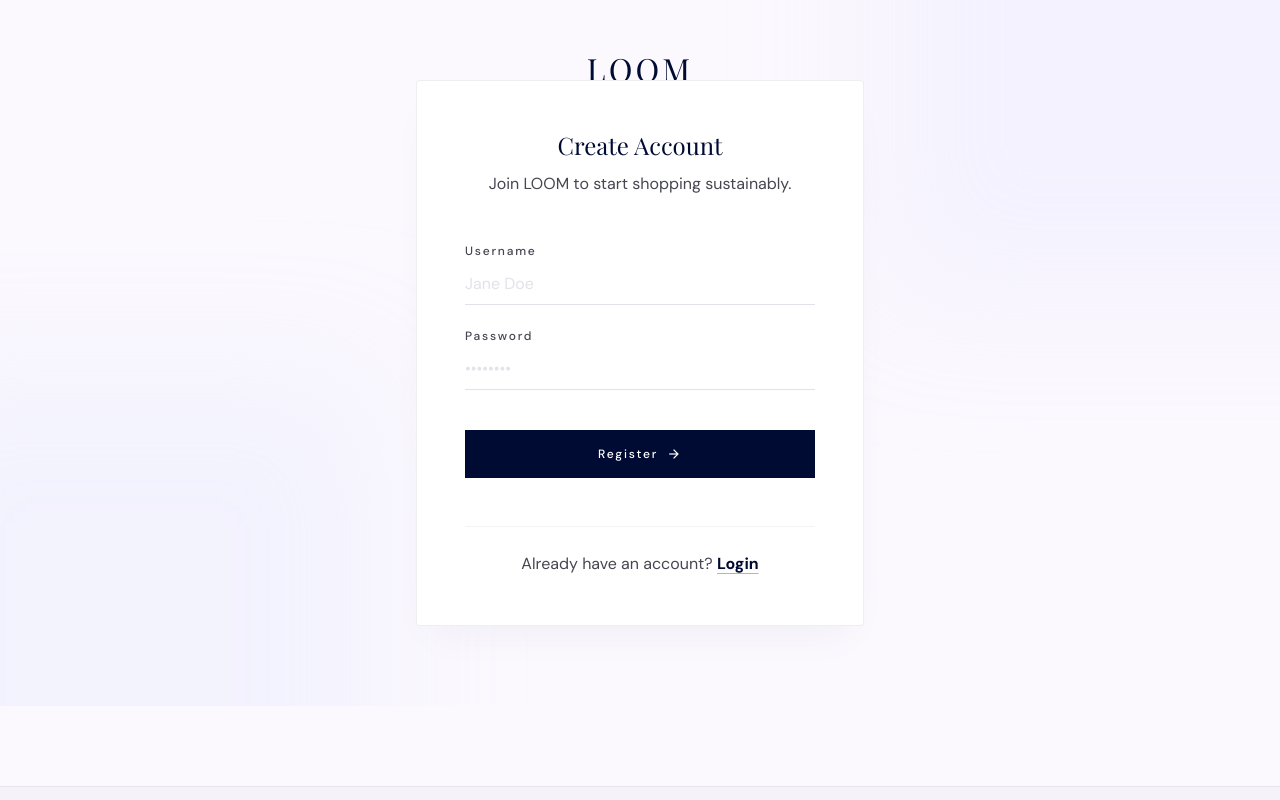
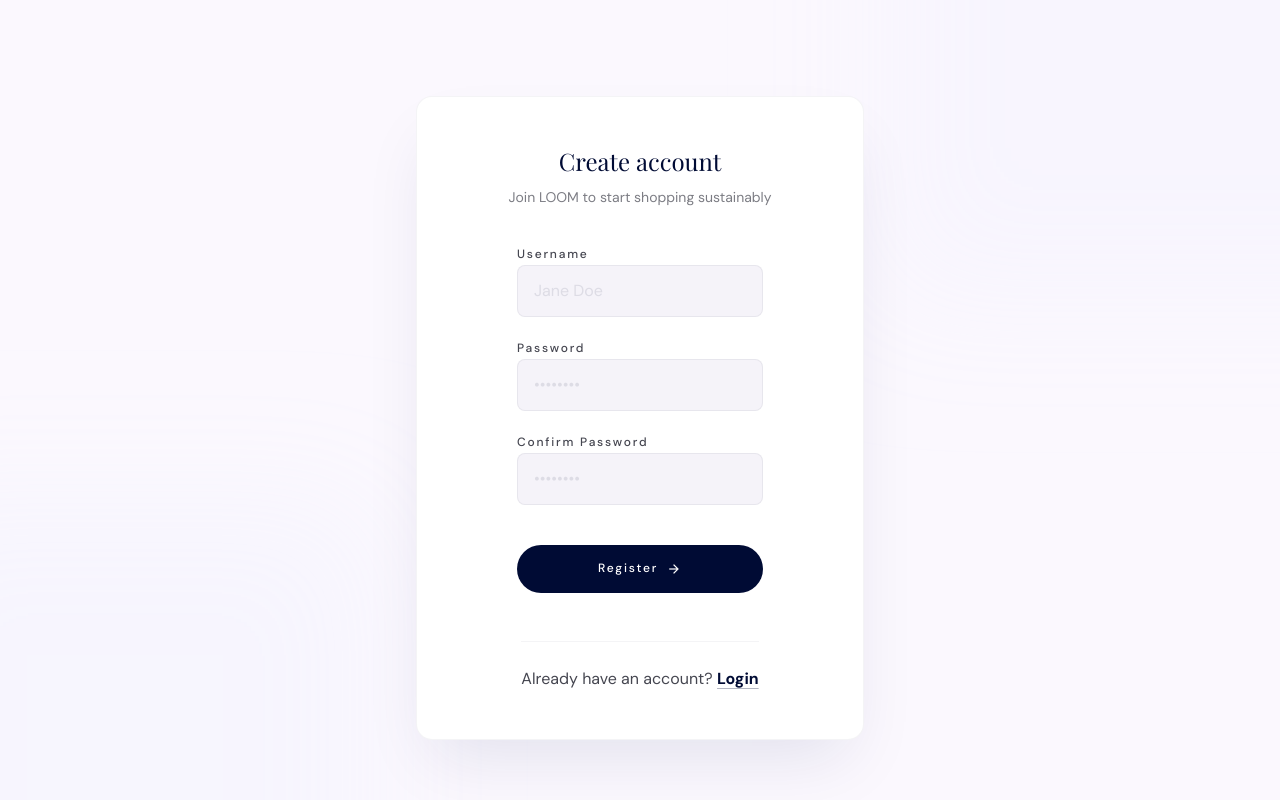
Before and after one commit to Trungs0002/loom, a React (Create React App) app in the folder client/: page /register in a window 1280 px wide. Shown: the top 800 px of the page. Built offline with nearby package versions, Linux system fonts and the light colour scheme; no server answers; a web font is replaced by a local one.

Commit message:
Fix: Implement authentication routes and login/register pages

```diff
--- a/client/src/App.js
+++ b/client/src/App.js
@@ -48,13 +48,6 @@
     <div className="flex flex-col min-h-screen bg-background text-on-background selection:bg-secondary-container selection:text-on-secondary-container">
       {/* Hide default Navbar for Admin and Auth pages */}
       {!isAdmin && !isAuth && <Navbar />}
-
-      {/* Auth specific minimalist header */}
-      {isAuth && (
-        <header className="w-full flex justify-center py-xl bg-transparent absolute top-0 left-0 right-0 z-10">
-          <a href="/" className="font-headline-lg text-headline-lg tracking-widest text-primary">LOOM</a>
-        </header>
-      )}
 
       {children}
 
--- a/client/src/pages/Login.jsx
+++ b/client/src/pages/Login.jsx
@@ -2,12 +2,13 @@
 import React, { useState } from 'react';
 import { Link, useNavigate } from 'react-router-dom';
 import { useAuth } from '../context/AuthContext';
+import { getImgUrl } from './AdminCategories';
 
 const Login = () => {
   const [name, setName] = useState('');
   const [password, setPassword] = useState('');
   const [error, setError] = useState('');
-  const { login } = useAuth();
+  const { login, headerLogo } = useAuth();
   const navigate = useNavigate();
 
   const handleSubmit = async (e) => {
@@ -22,16 +23,25 @@
   };
 
   return (
-    <main className="flex-grow flex items-center justify-center px-gutter py-xxl relative overflow-hidden min-h-[calc(100vh-200px)]">
+    <main className="flex-grow flex items-center justify-center px-gutter py-24 relative overflow-hidden min-h-[calc(100vh-100px)]">
       {/* Decorative Background Element - Subtle Minimalist Blob */}
-      <div className="absolute top-0 right-0 w-[600px] h-[600px] bg-primary-fixed rounded-full mix-blend-multiply filter blur-3xl opacity-20 -translate-y-1/2 translate-x-1/3 pointer-events-none"></div>
-      <div className="absolute bottom-0 left-0 w-[500px] h-[500px] bg-tertiary-fixed rounded-full mix-blend-multiply filter blur-3xl opacity-20 translate-y-1/3 -translate-x-1/4 pointer-events-none"></div>
+      <div className="absolute top-0 right-0 w-[600px] h-[600px] bg-primary-fixed rounded-full mix-blend-multiply filter blur-3xl opacity-10 -translate-y-1/2 translate-x-1/3 pointer-events-none"></div>
+      <div className="absolute bottom-0 left-0 w-[500px] h-[500px] bg-tertiary-fixed rounded-full mix-blend-multiply filter blur-3xl opacity-10 translate-y-1/3 -translate-x-1/4 pointer-events-none"></div>
 
       {/* Login Container */}
-      <div className="w-full max-w-md bg-surface-container-lowest border border-outline-variant/30 p-xl relative z-10 shadow-[0_20px_40px_-15px_rgba(8,31,92,0.05)] rounded-lg">
-        <div className="text-center mb-xl">
-          <h1 className="font-headline-md text-headline-md text-primary mb-sm">Welcome Back</h1>
-          <p className="font-body-md text-body-md text-on-surface-variant">Sign in to continue to your LOOM account.</p>
+      <div className="w-full max-w-md bg-white border border-outline-variant/20 p-8 sm:p-12 relative z-10 shadow-[0_32px_64px_-16px_rgba(8,31,92,0.1)] rounded-2xl flex flex-col items-center">
+        {/* Logo Section */}
+        {headerLogo && (
+          <div className="mb-10 w-full flex justify-center">
+            <Link to="/" className="block h-10 sm:h-12">
+              <img src={getImgUrl(headerLogo)} alt="LOOM" className="h-full w-auto object-contain" />
+            </Link>
+          </div>
+        )}
+
+        <div className="text-center mb-10">
+          <h1 className="font-headline-md text-headline-md text-primary mb-2">Welcome back</h1>
+          <p className="font-body-md text-sm text-on-surface-variant opacity-70">Sign in to continue to your account</p>
         </div>
 
         {error && (
@@ -46,7 +56,7 @@
             <label className="block font-label-caps text-label-caps text-on-surface-variant mb-xs" htmlFor="name">Username</label>
             <div className="relative">
               <input
-                className="block w-full bg-transparent border-0 border-b border-outline-variant/50 focus:border-primary focus:ring-0 px-0 py-sm font-body-md text-body-md text-on-surface placeholder:text-outline-variant/50 transition-colors rounded-none outline-none"
+                className="block w-full bg-surface-container-low border border-outline-variant/30 focus:border-primary focus:ring-4 focus:ring-primary/5 px-4 py-3 font-body-md text-body-md text-on-surface placeholder:text-outline-variant/50 transition-all rounded-xl outline-none"
                 id="name"
                 name="name"
                 placeholder="Jane Doe"
@@ -66,7 +76,7 @@
             </div>
             <div className="relative">
               <input
-                className="block w-full bg-transparent border-0 border-b border-outline-variant/50 focus:border-primary focus:ring-0 px-0 py-sm font-body-md text-body-md text-on-surface placeholder:text-outline-variant/50 transition-colors rounded-none outline-none pr-10"
+                className="block w-full bg-surface-container-low border border-outline-variant/30 focus:border-primary focus:ring-4 focus:ring-primary/5 px-4 py-3 font-body-md text-body-md text-on-surface placeholder:text-outline-variant/50 transition-all rounded-xl outline-none pr-10"
                 id="password"
                 name="password"
                 placeholder="••••••••"
@@ -80,7 +90,7 @@
 
           {/* Action Buttons */}
           <div className="pt-md">
-            <button className="w-full bg-primary text-on-primary font-label-caps text-label-caps py-md px-lg hover:bg-primary-container transition-colors duration-300 rounded-DEFAULT flex items-center justify-center space-x-sm group" type="submit">
+            <button className="w-full bg-primary text-on-primary font-label-caps text-label-caps py-md px-lg hover:bg-primary-container transition-colors duration-300 rounded-[99px] flex items-center justify-center space-x-sm group" type="submit">
               <span>Login</span>
               <span className="material-symbols-outlined text-[16px] group-hover:translate-x-1 transition-transform">arrow_forward</span>
             </button>
--- a/client/src/pages/Register.jsx
+++ b/client/src/pages/Register.jsx
@@ -2,17 +2,24 @@
 import React, { useState } from 'react';
 import { Link, useNavigate } from 'react-router-dom';
 import { useAuth } from '../context/AuthContext';
+import { getImgUrl } from './AdminCategories';
 
 const Register = () => {
   const [name, setName] = useState('');
   const [password, setPassword] = useState('');
+  const [confirmPassword, setConfirmPassword] = useState('');
   const [error, setError] = useState('');
-  const { register } = useAuth();
+  const { register, headerLogo } = useAuth();
   const navigate = useNavigate();
 
   const handleSubmit = async (e) => {
     e.preventDefault();
     setError('');
+
+    if (password !== confirmPassword) {
+      return setError('Passwords do not match');
+    }
+
     const res = await register(name, password);
     if (res.success) {
       navigate('/');
@@ -22,16 +29,25 @@
   };
 
   return (
-    <main className="flex-grow flex items-center justify-center px-gutter py-xxl relative overflow-hidden min-h-[calc(100vh-200px)]">
+    <main className="flex-grow flex items-center justify-center px-gutter py-24 relative overflow-hidden min-h-[calc(100vh-100px)]">
       {/* Decorative Background Element - Subtle Minimalist Blob */}
-      <div className="absolute top-0 right-0 w-[600px] h-[600px] bg-primary-fixed rounded-full mix-blend-multiply filter blur-3xl opacity-20 -translate-y-1/2 translate-x-1/3 pointer-events-none"></div>
-      <div className="absolute bottom-0 left-0 w-[500px] h-[500px] bg-tertiary-fixed rounded-full mix-blend-multiply filter blur-3xl opacity-20 translate-y-1/3 -translate-x-1/4 pointer-events-none"></div>
+      <div className="absolute top-0 right-0 w-[600px] h-[600px] bg-primary-fixed rounded-full mix-blend-multiply filter blur-3xl opacity-10 -translate-y-1/2 translate-x-1/3 pointer-events-none"></div>
+      <div className="absolute bottom-0 left-0 w-[500px] h-[500px] bg-tertiary-fixed rounded-full mix-blend-multiply filter blur-3xl opacity-10 translate-y-1/3 -translate-x-1/4 pointer-events-none"></div>
 
       {/* Register Container */}
-      <div className="w-full max-w-md bg-surface-container-lowest border border-outline-variant/30 p-xl relative z-10 shadow-[0_20px_40px_-15px_rgba(8,31,92,0.05)] rounded-lg">
-        <div className="text-center mb-xl">
-          <h1 className="font-headline-md text-headline-md text-primary mb-sm">Create Account</h1>
-          <p className="font-body-md text-body-md text-on-surface-variant">Join LOOM to start shopping sustainably.</p>
+      <div className="w-full max-w-md bg-white border border-outline-variant/20 p-8 sm:p-12 relative z-10 shadow-[0_32px_64px_-16px_rgba(8,31,92,0.1)] rounded-2xl flex flex-col items-center">
+        {/* Logo Section */}
+        {headerLogo && (
+          <div className="mb-10 w-full flex justify-center">
+            <Link to="/" className="block h-10 sm:h-12">
+              <img src={getImgUrl(headerLogo)} alt="LOOM" className="h-full w-auto object-contain" />
+            </Link>
+          </div>
+        )}
+
+        <div className="text-center mb-10">
+          <h1 className="font-headline-md text-headline-md text-primary mb-2">Create account</h1>
+          <p className="font-body-md text-sm text-on-surface-variant opacity-70">Join LOOM to start shopping sustainably</p>
         </div>
 
         {error && (
@@ -46,7 +62,7 @@
             <label className="block font-label-caps text-label-caps text-on-surface-variant mb-xs" htmlFor="name">Username</label>
             <div className="relative">
               <input
-                className="block w-full bg-transparent border-0 border-b border-outline-variant/50 focus:border-primary focus:ring-0 px-0 py-sm font-body-md text-body-md text-on-surface placeholder:text-outline-variant/50 transition-colors rounded-none outline-none"
+                className="block w-full bg-surface-container-low border border-outline-variant/30 focus:border-primary focus:ring-4 focus:ring-primary/5 px-4 py-3 font-body-md text-body-md text-on-surface placeholder:text-outline-variant/50 transition-all rounded-xl outline-none"
                 id="name"
                 name="name"
                 placeholder="Jane Doe"
@@ -63,7 +79,7 @@
             <label className="block font-label-caps text-label-caps text-on-surface-variant mb-xs" htmlFor="password">Password</label>
             <div className="relative">
               <input
-                className="block w-full bg-transparent border-0 border-b border-outline-variant/50 focus:border-primary focus:ring-0 px-0 py-sm font-body-md text-body-md text-on-surface placeholder:text-outline-variant/50 transition-colors rounded-none outline-none pr-10"
+                className="block w-full bg-surface-container-low border border-outline-variant/30 focus:border-primary focus:ring-4 focus:ring-primary/5 px-4 py-3 font-body-md text-body-md text-on-surface placeholder:text-outline-variant/50 transition-all rounded-xl outline-none pr-10"
                 id="password"
                 name="password"
                 placeholder="••••••••"
@@ -75,9 +91,26 @@
             </div>
           </div>
 
+          {/* Confirm Password Field */}
+          <div>
+            <label className="block font-label-caps text-label-caps text-on-surface-variant mb-xs" htmlFor="confirmPassword">Confirm Password</label>
+            <div className="relative">
+              <input
+                className="block w-full bg-surface-container-low border border-outline-variant/30 focus:border-primary focus:ring-4 focus:ring-primary/5 px-4 py-3 font-body-md text-body-md text-on-surface placeholder:text-outline-variant/50 transition-all rounded-xl outline-none pr-10"
+                id="confirmPassword"
+                name="confirmPassword"
+                placeholder="••••••••"
+                required
+                type="password"
+                value={confirmPassword}
+                onChange={(e) => setConfirmPassword(e.target.value)}
+              />
+            </div>
+          </div>
+
           {/* Action Buttons */}
           <div className="pt-md">
-            <button className="w-full bg-primary text-on-primary font-label-caps text-label-caps py-md px-lg hover:bg-primary-container transition-colors duration-300 rounded-DEFAULT flex items-center justify-center space-x-sm group" type="submit">
+            <button className="w-full bg-primary text-on-primary font-label-caps text-label-caps py-md px-lg hover:bg-primary-container transition-colors duration-300 rounded-[99px] flex items-center justify-center space-x-sm group" type="submit">
               <span>Register</span>
               <span className="material-symbols-outlined text-[16px] group-hover:translate-x-1 transition-transform">arrow_forward</span>
             </button>
```
